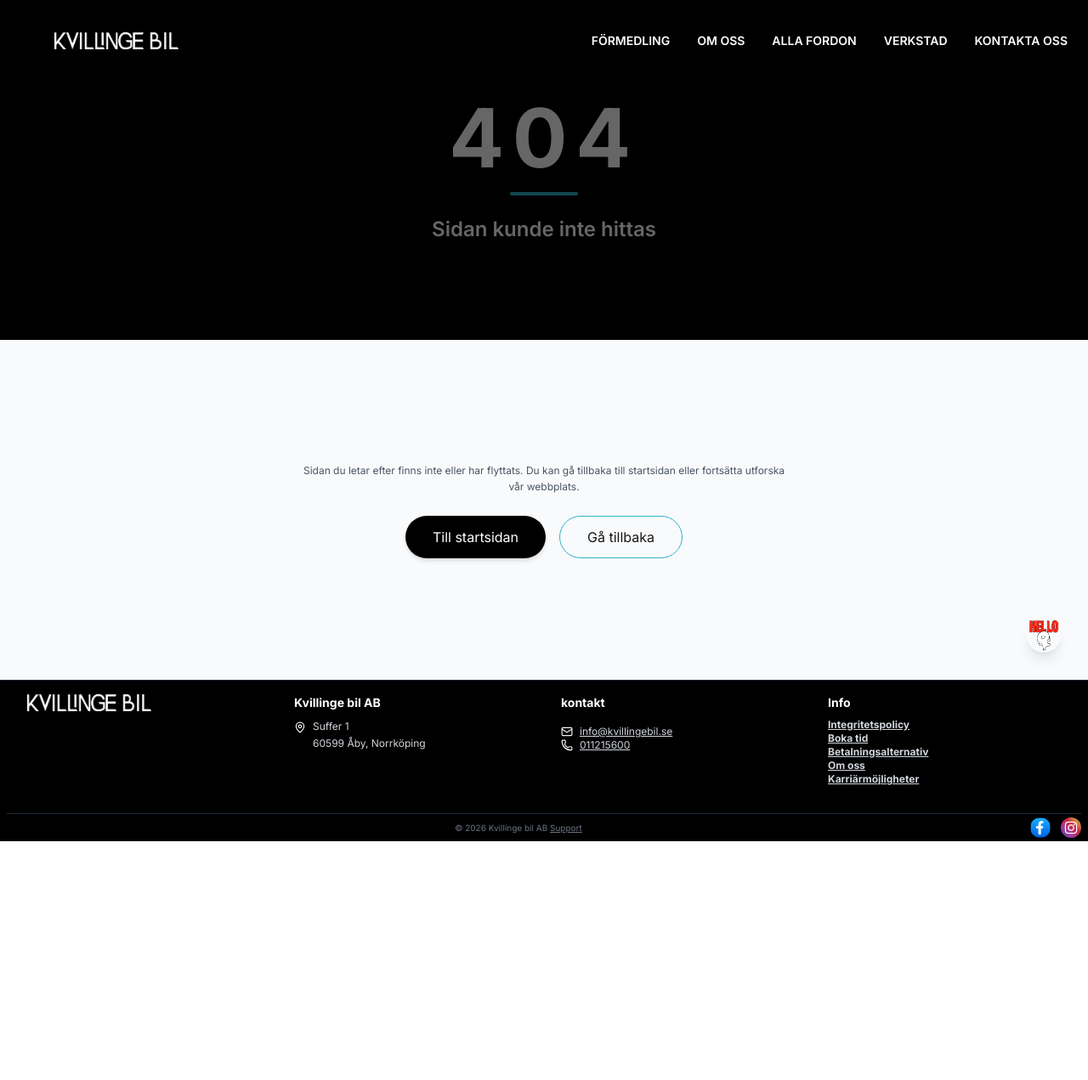
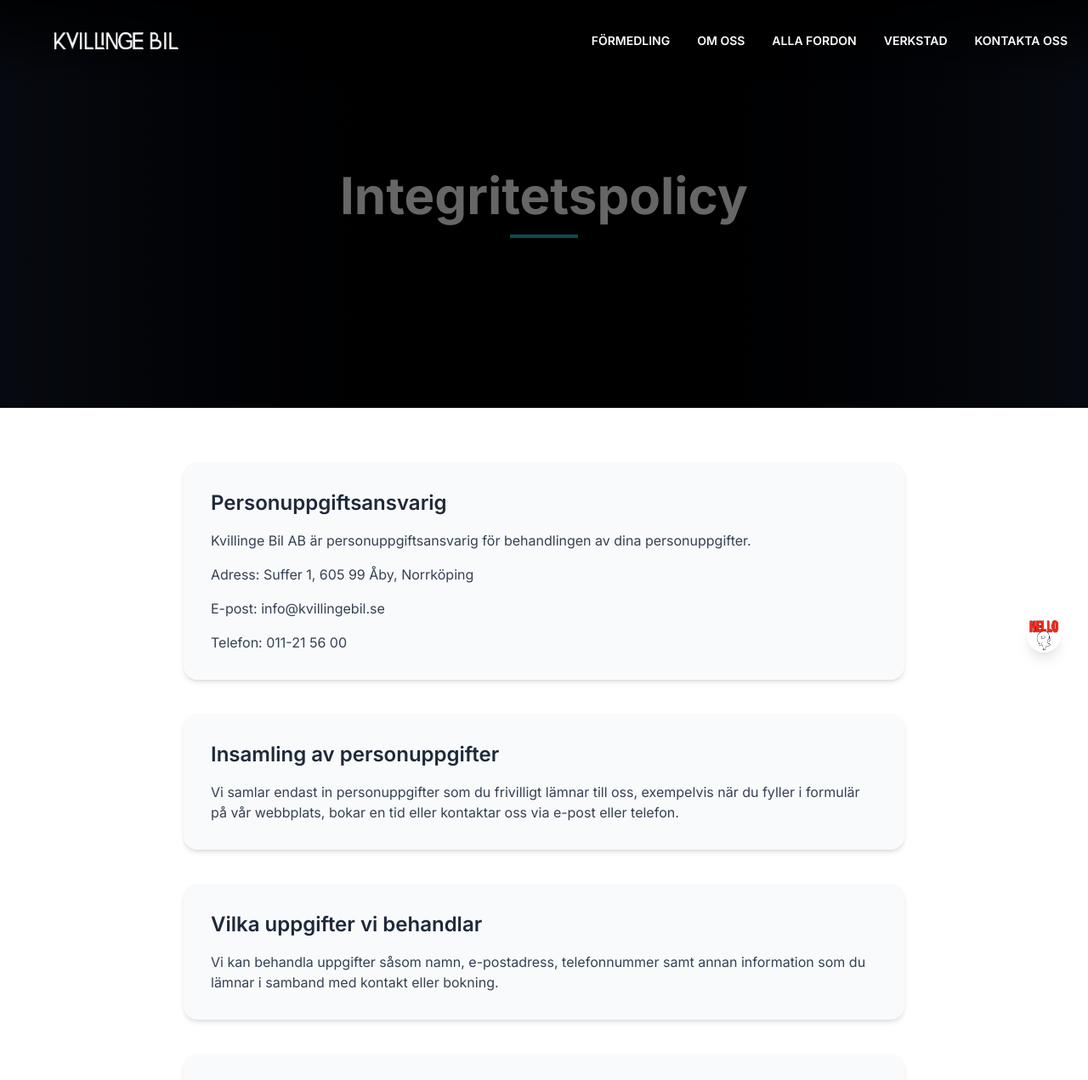
Before and after one commit to raselrzl/kvillingebil, a Next.js app: page /privacy-policy in a window 1280 px wide. Before the commit this address had no page. Shown: the top 1271 px of the page at 85% size. Before the commit the page ends 990 px from the top, so only its background shows below. Built offline with nearby package versions, Linux system fonts and the light colour scheme.

Commit message:
om oss page

```diff
--- /dev/null
+++ b/app/privacy-policy/page.tsx
@@ -0,0 +1,181 @@
+"use client";
+
+import { motion } from "framer-motion";
+
+export default function PrivacyPolicyPage() {
+  return (
+    <>
+      {/* HERO */}
+      <section className="relative w-full h-100 sm:h-120 flex items-center justify-center bg-linear-to-r from-gray-900 via-black to-gray-900">
+        <div className="absolute inset-0 bg-black/60" />
+
+        <motion.div
+          initial={{ opacity: 0, y: 40 }}
+          animate={{ opacity: 1, y: 0 }}
+          className="text-center text-white px-4"
+        >
+          <h1 className="text-3xl sm:text-5xl md:text-6xl font-bold font-inter">
+            Integritetspolicy
+          </h1>
+          <div className="w-20 h-1 bg-[#2db1cc] mx-auto mt-4" />
+        </motion.div>
+      </section>
+
+      {/* CONTENT */}
+      <section className="max-w-4xl mx-auto px-4 sm:px-6 py-16 space-y-10 text-gray-700">
+
+        {/* DATA CONTROLLER */}
+        <motion.div
+          initial={{ opacity: 0, y: 30 }}
+          whileInView={{ opacity: 1, y: 0 }}
+          className="bg-gray-50 rounded-2xl p-6 sm:p-8 shadow-md space-y-4"
+        >
+          <h2 className="text-xl sm:text-2xl font-semibold text-gray-800">
+            Personuppgiftsansvarig
+          </h2>
+          <p>
+            Kvillinge Bil AB är personuppgiftsansvarig för behandlingen av dina
+            personuppgifter.
+          </p>
+          <p>
+            Adress: Suffer 1, 605 99 Åby, Norrköping
+          </p>
+          <p>
+            E-post: info@kvillingebil.se
+          </p>
+          <p>
+            Telefon: 011-21 56 00
+          </p>
+        </motion.div>
+
+        {/* DATA COLLECTION */}
+        <motion.div
+          initial={{ opacity: 0, y: 30 }}
+          whileInView={{ opacity: 1, y: 0 }}
+          className="bg-gray-50 rounded-2xl p-6 sm:p-8 shadow-md space-y-4"
+        >
+          <h2 className="text-xl sm:text-2xl font-semibold text-gray-800">
+            Insamling av personuppgifter
+          </h2>
+          <p>
+            Vi samlar endast in personuppgifter som du frivilligt lämnar till oss,
+            exempelvis när du fyller i formulär på vår webbplats, bokar en tid
+            eller kontaktar oss via e-post eller telefon.
+          </p>
+        </motion.div>
+
+        {/* WHAT WE COLLECT */}
+        <motion.div
+          initial={{ opacity: 0, y: 30 }}
+          whileInView={{ opacity: 1, y: 0 }}
+          className="bg-gray-50 rounded-2xl p-6 sm:p-8 shadow-md space-y-4"
+        >
+          <h2 className="text-xl sm:text-2xl font-semibold text-gray-800">
+            Vilka uppgifter vi behandlar
+          </h2>
+          <p>
+            Vi kan behandla uppgifter såsom namn, e-postadress, telefonnummer
+            samt annan information som du lämnar i samband med kontakt eller
+            bokning.
+          </p>
+        </motion.div>
+
+        {/* PURPOSE */}
+        <motion.div
+          initial={{ opacity: 0, y: 30 }}
+          whileInView={{ opacity: 1, y: 0 }}
+          className="bg-gray-50 rounded-2xl p-6 sm:p-8 shadow-md space-y-4"
+        >
+          <h2 className="text-xl sm:text-2xl font-semibold text-gray-800">
+            Ändamål med behandlingen
+          </h2>
+          <p>
+            Dina personuppgifter används för att kunna hantera din förfrågan,
+            boka tjänster, kommunicera med dig samt tillhandahålla våra tjänster.
+          </p>
+        </motion.div>
+
+        {/* LEGAL BASIS */}
+        <motion.div
+          initial={{ opacity: 0, y: 30 }}
+          whileInView={{ opacity: 1, y: 0 }}
+          className="bg-gray-50 rounded-2xl p-6 sm:p-8 shadow-md space-y-4"
+        >
+          <h2 className="text-xl sm:text-2xl font-semibold text-gray-800">
+            Laglig grund
+          </h2>
+          <p>
+            Behandlingen av dina personuppgifter sker med stöd av samtycke eller
+            för att fullgöra avtal, exempelvis i samband med bokning av våra
+            tjänster.
+          </p>
+        </motion.div>
+
+        {/* STORAGE */}
+        <motion.div
+          initial={{ opacity: 0, y: 30 }}
+          whileInView={{ opacity: 1, y: 0 }}
+          className="bg-gray-50 rounded-2xl p-6 sm:p-8 shadow-md space-y-4"
+        >
+          <h2 className="text-xl sm:text-2xl font-semibold text-gray-800">
+            Lagring av uppgifter
+          </h2>
+          <p>
+            Vi sparar dina personuppgifter endast så länge det är nödvändigt för
+            att uppfylla ändamålet med behandlingen eller så länge det krävs
+            enligt lag.
+          </p>
+        </motion.div>
+
+        {/* SHARING */}
+        <motion.div
+          initial={{ opacity: 0, y: 30 }}
+          whileInView={{ opacity: 1, y: 0 }}
+          className="bg-gray-50 rounded-2xl p-6 sm:p-8 shadow-md space-y-4"
+        >
+          <h2 className="text-xl sm:text-2xl font-semibold text-gray-800">
+            Delning av personuppgifter
+          </h2>
+          <p>
+            Vi delar inte dina personuppgifter med tredje part, förutom när det
+            krävs enligt lag eller för att kunna fullgöra våra tjänster.
+          </p>
+        </motion.div>
+
+        {/* RIGHTS */}
+        <motion.div
+          initial={{ opacity: 0, y: 30 }}
+          whileInView={{ opacity: 1, y: 0 }}
+          className="bg-gray-50 rounded-2xl p-6 sm:p-8 shadow-md space-y-4"
+        >
+          <h2 className="text-xl sm:text-2xl font-semibold text-gray-800">
+            Dina rättigheter
+          </h2>
+          <p>
+            Du har rätt att begära tillgång till dina personuppgifter, få felaktiga
+            uppgifter rättade samt begära radering eller begränsning av behandling.
+            Du har även rätt att inge klagomål till Integritetsskyddsmyndigheten (IMY).
+          </p>
+        </motion.div>
+
+        {/* CONTACT */}
+        <motion.div
+          initial={{ opacity: 0, y: 30 }}
+          whileInView={{ opacity: 1, y: 0 }}
+          className="bg-gray-50 rounded-2xl p-6 sm:p-8 shadow-md space-y-4"
+        >
+          <h2 className="text-xl sm:text-2xl font-semibold text-gray-800">
+            Kontakt
+          </h2>
+          <p>
+            Vid frågor om denna policy eller vår behandling av personuppgifter,
+            kontakta oss:
+          </p>
+          <p>E-post: info@kvillingebil.se</p>
+          <p>Telefon: 011-21 56 00</p>
+        </motion.div>
+
+      </section>
+    </>
+  );
+}
```
